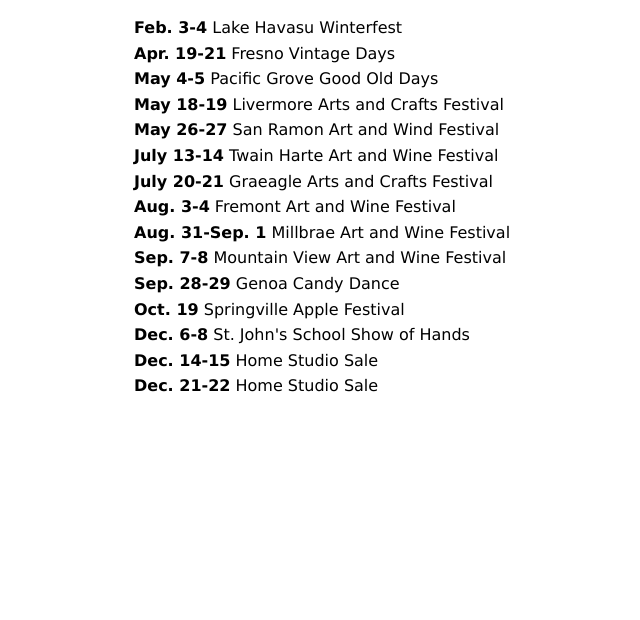
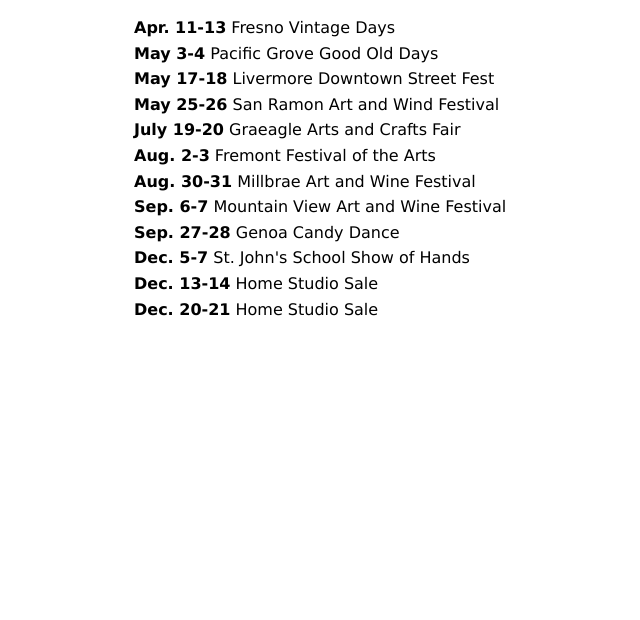
Before and after one commit to pearsallstoneware/website, a plain HTML site: page index.html in a window 1280 px wide. Shown: the part 180-800 px from the top of the page, without its empty margins (316-956 px from the left). Drawn offline with Linux system fonts and the light colour scheme.

Commit message:
2025 updates

```diff
--- a/index.html
+++ b/index.html
@@ -61,28 +61,25 @@
     <div id="text-wrapper">
       <header>
         <h1>Pearsall Stoneware</h1>
-        <h2>2024 Show List</h2>
+        <h2>2025 Show List</h2>
         <p><a href="mailto:pearsallstoneware@gmail.com">pearsallstoneware@gmail.com</a></p>
         <p>11820 E. Louise Ave</p>
         <p>Manteca, CA 95336</p>
         <p><a href="tel:+2098257792">209-825-7792</a></p>
       </header>
       <div id="shows">
-        <p><b>Feb. 3-4</b> Lake Havasu Winterfest</p>
-        <p><b>Apr. 19-21</b> Fresno Vintage Days</p>
-        <p><b>May 4-5</b> Pacific Grove Good Old Days</p>
-        <p><b>May 18-19</b> Livermore Arts and Crafts Festival</p>
-        <p><b>May 26-27</b> San Ramon Art and Wind Festival</p>
-        <p><b>July 13-14</b> Twain Harte Art and Wine Festival</p>
-        <p><b>July 20-21</b> Graeagle Arts and Crafts Festival</p>
-        <p><b>Aug. 3-4</b> Fremont Art and Wine Festival</p>
-        <p><b>Aug. 31-Sep. 1</b> Millbrae Art and Wine Festival</p>
-        <p><b>Sep. 7-8</b> Mountain View Art and Wine Festival</p>
-        <p><b>Sep. 28-29</b> Genoa Candy Dance</p>
-        <p><b>Oct. 19</b> Springville Apple Festival</p>
-        <p><b>Dec. 6-8</b> St. John's School Show of Hands</p>
-        <p><b>Dec. 14-15</b> Home Studio Sale</p>
-        <p><b>Dec. 21-22</b> Home Studio Sale</p>
+        <p><b>Apr. 11-13</b> Fresno Vintage Days</p>
+        <p><b>May 3-4</b> Pacific Grove Good Old Days</p>
+        <p><b>May 17-18</b> Livermore Downtown Street Fest</p>
+        <p><b>May 25-26</b> San Ramon Art and Wind Festival</p>
+        <p><b>July 19-20</b> Graeagle Arts and Crafts Fair</p>
+        <p><b>Aug. 2-3</b> Fremont Festival of the Arts</p>
+        <p><b>Aug. 30-31</b> Millbrae Art and Wine Festival</p>
+        <p><b>Sep. 6-7</b> Mountain View Art and Wine Festival</p>
+        <p><b>Sep. 27-28</b> Genoa Candy Dance</p>
+        <p><b>Dec. 5-7</b> St. John's School Show of Hands</p>
+        <p><b>Dec. 13-14</b> Home Studio Sale</p>
+        <p><b>Dec. 20-21</b> Home Studio Sale</p>
       </div>
     </div>
     <!--img class="dadpic" src="./dad.jpg" alt="Randy Pearsall next to a giant pot, in a studio full of pottery, wielding an experimental glazing gun."-->
```
